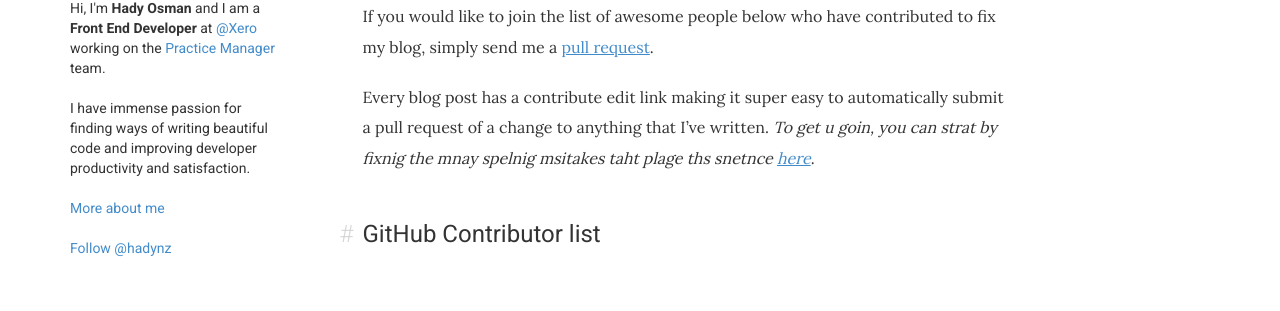
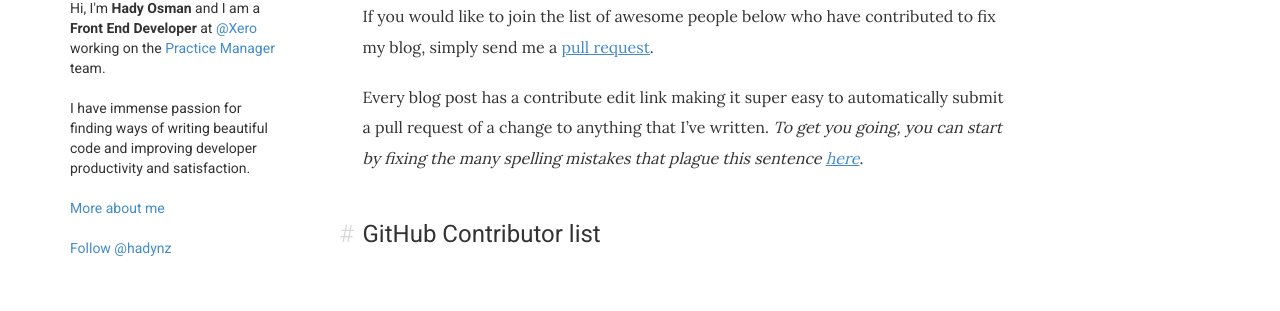
Before and after one commit to hadynz/hadynz.github.io, a Jekyll site: the page built from contributors.md, in a window 1280 px wide. Shown: the part 254-565 px from the top of the page. Built offline with Jekyll 4.4.1, drawn with Linux system fonts in a browser that asks for light colours; comment, search, counter and statistics services are not loaded.

Commit message:
Update contributors.md
Ha! love it, you may want to leave it there.

```diff
--- a/contributors.md
+++ b/contributors.md
@@ -11,8 +11,8 @@ If you would like to join the list of awesome people below who have contributed
 [pull request](https://help.github.com/articles/using-pull-requests).
 
 Every blog post has a contribute edit link making it super easy to automatically submit a pull request of a change to
-anything that I've written. _To get u goin, you can strat by fixnig the mnay spelnig msitakes taht plage ths
-snetnce [here](https://github.com/hadynz/hadynz.github.io/edit/master/contributors.md)_.
+anything that I've written. _To get you going, you can start by fixing the many spelling mistakes that plague this
+sentence [here](https://github.com/hadynz/hadynz.github.io/edit/master/contributors.md)_.
 
 ### GitHub Contributor list
 <ul>
```
